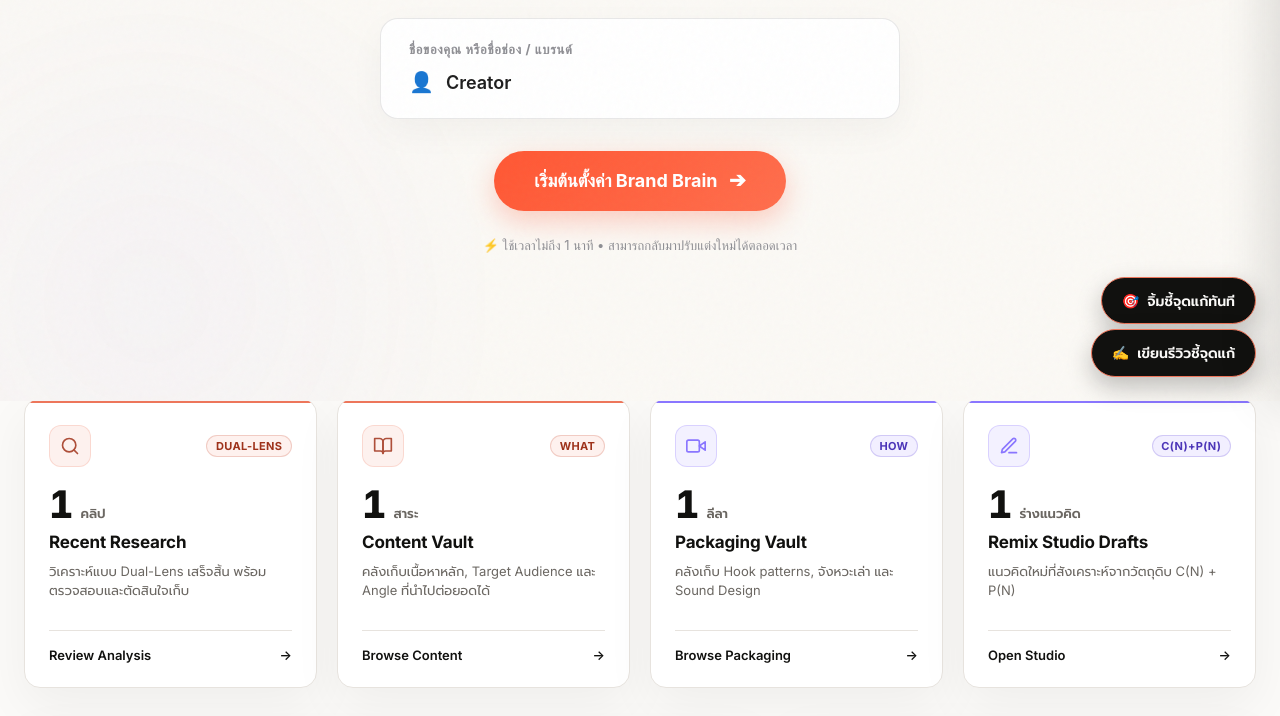
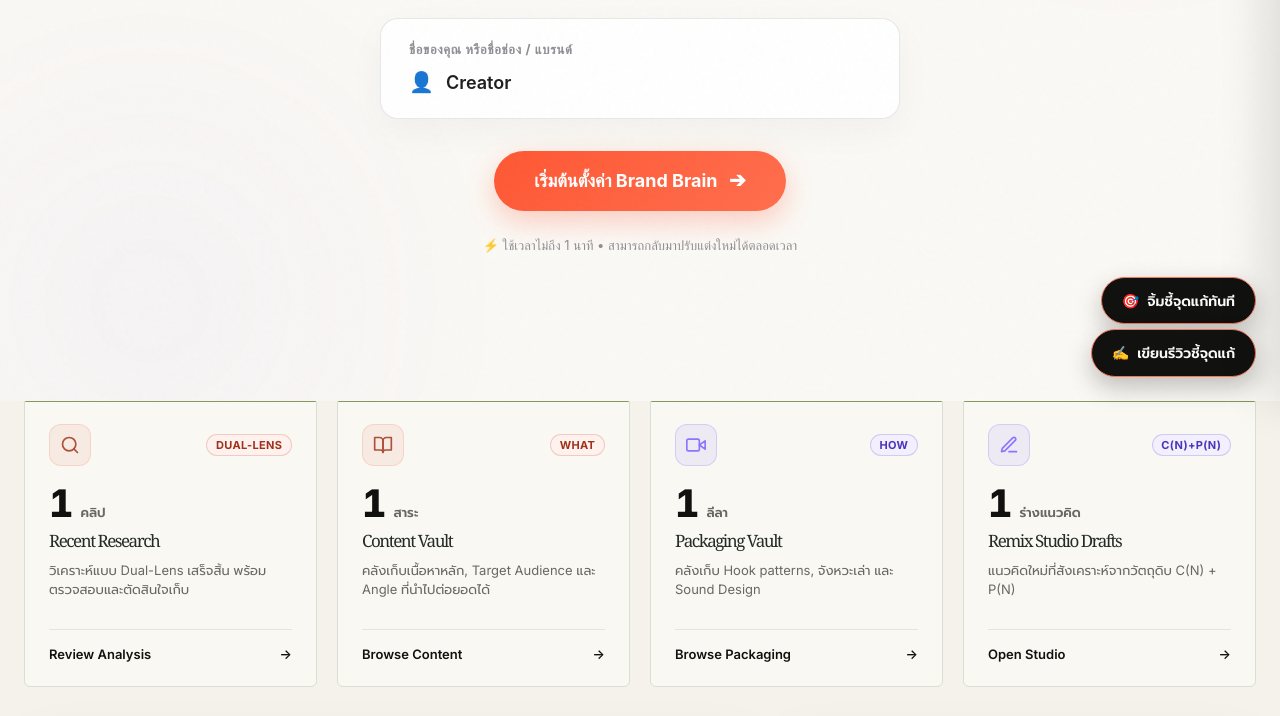
Before and after one commit to First-gt/mew-content-os, a website: page src/index.html in a window 1280 px wide. Shown: the part 399-1115 px from the top of the page. Drawn offline with nearby package versions, Linux system fonts and the light colour scheme.

Commit message:
chore(pinpoint): auto-sync src/styles/main.css via Gemini 4 Argon

```diff
--- a/src/styles/main.css
+++ b/src/styles/main.css
@@ -9,43 +9,50 @@
    CSS Custom Properties (Theme Design Tokens)
    ------------------------------------------------------------------------------ */
 :root {
-  /* mewteetawat.com V6.3 Core Palette */
-  --v6-paper: #fbfaf8;          /* Warm Paper Canvas */
-  --v6-soft: #f4f2ee;           /* Soft Surface / Subdued Card */
-  --v6-white: #ffffff;          /* Pure White for Accent Cards */
-  --v6-line: #e7e3de;           /* Stone Divider Line */
-  --v6-line-dashed: #cfc9c1;    /* Dashed Border / Stone Accent Line */
-  --v6-ink: #11110f;            /* Primary Deep Ink */
-  --v6-ink-deep: #09090b;       /* Deepest Ink */
-  --v6-muted: #6b6762;          /* Warm Muted Neutral */
-  --v6-muted-light: #9b968e;    /* Light Muted Neutral */
-  --v6-coral: #ed765b;          /* Accent Coral */
-  --v6-coral-text: #ae4f3a;     /* Eyebrow / Kicker / Deep Coral Text */
-  --v6-coral-subtle: rgba(237, 118, 91, 0.12); /* Coral Tint */
-  --v6-coral-hover: #e0684d;
-  --v6-violet: #8a76ff;         /* Electric Violet */
-  --v6-violet-text: #5a46c9;    /* Violet Deep Text */
-  --v6-violet-subtle: rgba(138, 118, 255, 0.12); /* Violet Tint */
-  --v6-blue: #6fa1ff;           /* Sky Blue Accent */
-  --v6-green: #10b981;          /* Status Green */
-  --v6-green-subtle: rgba(16, 185, 129, 0.12);
+  /* Editorial Paper-and-Sage Core Palette (Unified across MEW Content OS) */
+  --paper: #f4f2eb;
+  --v6-paper: #f4f2eb;          /* Editorial Paper Canvas */
+  --v6-soft: #edf0e4;           /* Soft Sage Surface / Subdued Card */
+  --v6-white: #f9f8f2;          /* Crisp Off-White Paper for Cards */
+  --line: #dcded2;
+  --v6-line: #dcded2;           /* Sage-Stone Divider Line */
+  --v6-line-dashed: #b8c0ae;    /* Dashed Border / Sage Accent Line */
+  --ink: #252c27;
+  --v6-ink: #252c27;            /* Primary Deep Forest Ink */
+  --v6-ink-deep: #1b241e;       /* Deepest Ink */
+  --muted: #73766b;
+  --v6-muted: #73766b;          /* Warm Sage Muted Neutral */
+  --v6-muted-light: #898e7c;    /* Light Muted Neutral */
+  --accent: #d8ee72;
+  --dark: #26392d;
+  --v6-coral: #26392d;          /* Primary Dark Sage Accent */
+  --v6-coral-text: #4d6340;     /* Eyebrow / Kicker / Deep Sage Text */
+  --v6-coral-subtle: #e4e9d8;   /* Soft Sage Tint */
+  --v6-coral-hover: #3c5540;
+  --v6-violet: #697b55;         /* Editorial Sage Accent */
+  --v6-violet-text: #3d4f34;    /* Deep Sage Text */
+  --v6-violet-subtle: #e8ecdd;  /* Sage Tint */
+  --v6-blue: #829c63;           /* Olive Sage Accent */
+  --v6-green: #5f7a46;          /* Status Sage Green */
+  --v6-green-subtle: #e2e7d6;
 
   /* Shadows */
-  --v6-shadow-card: 0 18px 50px rgba(17, 17, 15, 0.05);
-  --v6-shadow-sm: 0 4px 14px rgba(17, 17, 15, 0.03);
-  --v6-shadow-hover: 0 22px 55px rgba(17, 17, 15, 0.09);
-  --v6-shadow-floating: 0 20px 60px rgba(17, 17, 15, 0.15);
+  --v6-shadow-card: 0 2px 6px rgba(37, 44, 39, 0.04);
+  --v6-shadow-sm: 0 1px 3px rgba(37, 44, 39, 0.03);
+  --v6-shadow-hover: 0 8px 20px rgba(37, 44, 39, 0.07);
+  --v6-shadow-floating: 0 18px 48px rgba(37, 44, 39, 0.14);
 
   /* Radii */
-  --v6-radius-pill: 9999px;
-  --v6-radius-card: 16px;
-  --v6-radius-lg: 20px;
-  --v6-radius-md: 12px;
-  --v6-radius-sm: 8px;
+  --v6-radius-pill: 6px;
+  --v6-radius-card: 6px;
+  --v6-radius-lg: 8px;
+  --v6-radius-md: 6px;
+  --v6-radius-sm: 5px;
 
   /* Typography */
-  --v6-font-sans: 'Inter', 'Prompt', 'Noto Sans Thai', -apple-system, BlinkMacSystemFont, 'Segoe UI', Roboto, sans-serif;
-  --v6-font-num: 'Inter', sans-serif;
+  --v6-font-sans: 'DM Sans', 'Prompt', 'Noto Sans Thai', sans-serif;
+  --v6-font-num: 'DM Mono', 'DM Sans', monospace;
+  --v6-font-serif: Georgia, 'Times New Roman', serif;
 
   /* Transitions */
   --v6-ease: cubic-bezier(0.16, 1, 0.3, 1);
@@ -1262,3 +1269,155 @@ a {
     align-self: flex-end;
   }
 }
+
+/* ==============================================================================
+   WHOLE-WEBSITE EDITORIAL PAPER-AND-SAGE THEME UNIFICATION
+   Matches Channel Matrix Scan (Creator Lab) across Sidebar, Topbar, Overview,
+   Research, Library, Remix Studio, Content Board, and Modals
+   ============================================================================== */
+
+html,
+body,
+.app-shell,
+.app-main,
+#screen-outlet,
+#view-overview,
+#view-research,
+#view-library,
+#view-remix,
+#view-remix-workspace,
+#view-board,
+#view-content-board {
+  background-color: #f4f2eb !important;
+  color: #252c27;
+  font-family: var(--v6-font-sans);
+}
+
+.mew-hero-bg {
+  background: #f4f2eb !important;
+}
+
+.app-header,
+.app-topbar,
+.app-sidebar,
+[data-testid="context-bar"] {
+  background-color: #f4f2eb !important;
+  border-color: #dcded2 !important;
+}
+
+/* Editorial Cards & Panels across all views */
+.mew-offer-card,
+.summary-card,
+.overview-stat-card,
+.library-card,
+.ref-card,
+.remix-panel,
+.board-column,
+.board-card,
+.pipeline-item,
+.dashboard-hero,
+.research-mode-switcher-bar,
+.single-ingest-card,
+.dual-lens-card,
+.save-gate-modal-card {
+  background-color: #f9f8f2 !important;
+  border: 1px solid #dcded2 !important;
+  border-radius: 6px !important;
+  box-shadow: none !important;
+}
+
+.mew-offer-card::before {
+  height: 2px;
+  background: #859860 !important;
+}
+
+/* Editorial Serif Headings & Sage Italic Accents */
+h1,
+h2,
+.hero-title,
+.overview-title,
+.research-title,
+.library-title,
+.remix-title,
+.board-title,
+.section-main-title,
+.modal-main-title {
+  font-family: Georgia, 'Times New Roman', serif !important;
+  font-weight: 400 !important;
+  letter-spacing: -1.5px !important;
+  color: #252c27 !important;
+}
+
+.mew-gradient-text {
+  font-family: Georgia, 'Times New Roman', serif !important;
+  font-style: italic !important;
+  font-weight: 400 !important;
+  color: #697b55 !important;
+  background: none !important;
+  -webkit-background-clip: initial !important;
+  background-clip: initial !important;
+  -webkit-text-fill-color: #697b55 !important;
+}
+
+/* Primary Buttons, Active Mode Toggle Pills & Navigation Pills */
+.btn-pill.btn-primary,
+.btn-primary,
+.mode-toggle-pill.active,
+.nav-link.is-active,
+.nav-item.is-active,
+.vault-tab-btn.active,
+.pill-tab-btn.active {
+  background: #26392d !important;
+  color: #f4f2eb !important;
+  border-color: #26392d !important;
+  border-radius: 5px !important;
+  box-shadow: none !important;
+}
+
+.btn-pill.btn-primary:hover,
+.btn-primary:hover {
+  background: #3c5540 !important;
+  border-color: #3c5540 !important;
+  color: #f4f2eb !important;
+}
+
+.btn-pill.btn-ghost,
+.btn-ghost {
+  background: #f9f8f2 !important;
+  color: #252c27 !important;
+  border: 1px solid #dcded2 !important;
+  border-radius: 5px !important;
+  box-shadow: none !important;
+}
+
+.btn-pill.btn-ghost:hover,
+.btn-ghost:hover {
+  background: #e4e7d9 !important;
+  border-color: #b8c0ae !important;
+}
+
+/* Accent Badges & Highlights */
+.badge-pill.green,
+.badge-pill.coral,
+.status-saved,
+.btn-action-badge {
+  background: #d8ee72 !important;
+  color: #252c27 !important;
+  border-color: #c5d65b !important;
+}
+
+.badge-pill.violet,
+.badge-pill.soft {
+  background: #e8ecdd !important;
+  color: #26392d !important;
+  border-color: #dcded2 !important;
+}
+
+/* Monospace Eyebrows & Labels */
+.eyebrow,
+.hero-kicker,
+.section-kicker,
+.card-kicker,
+.font-num {
+  font-family: 'DM Mono', monospace;
+}
```
